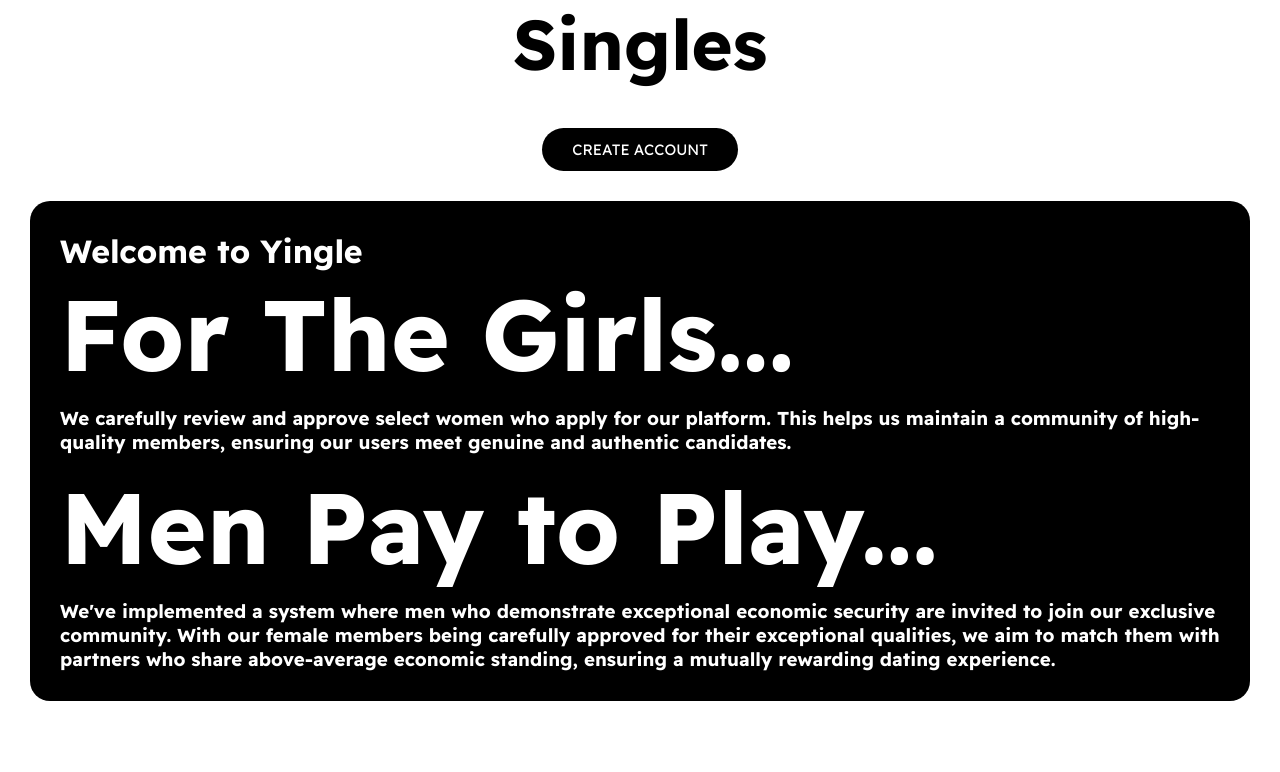
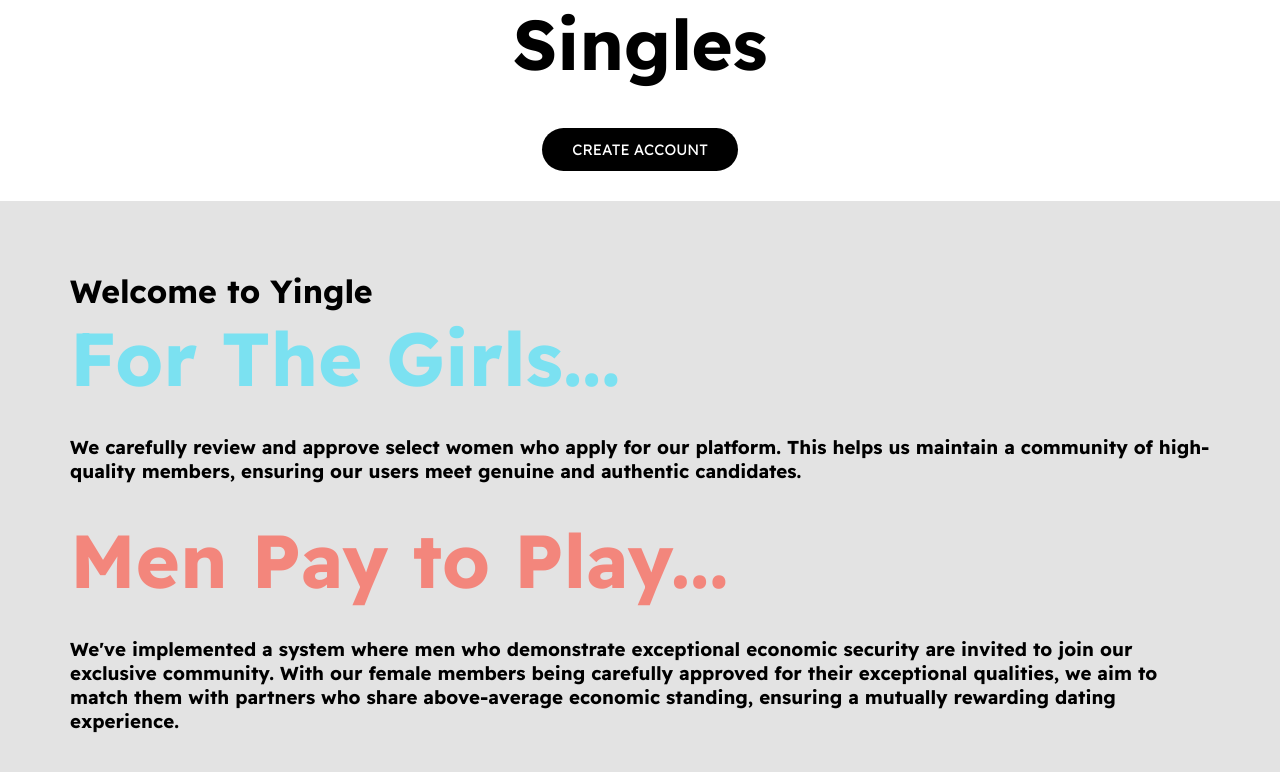
Before and after one commit to BonJenn/yinglev4, a React (Create React App) app in the folder client/: page / in a window 1280 px wide. Shown: the part 326-1098 px from the top of the page. Before the commit the page ends 1057 px from the top, so only its background shows below. Built offline with nearby package versions, Linux system fonts and the light colour scheme.

Commit message:
Redesign and populating matches in chat box

```diff
--- a/client/src/components/Hero.js
+++ b/client/src/components/Hero.js
@@ -5,12 +5,12 @@
         <div className="hero_section">
             <h1 className="hero_text_main">Welcome to Yingle</h1>
             <div className="hero_info">
-                <h2 className="hero_text_title">For The Girls...</h2>
+                <h2 className="hero_text_title_1">For The Girls...</h2>
                 <h3 className="hero_text_description">We carefully review and approve select women who apply for our platform.
                     This helps us maintain a community of high-quality members,
                     ensuring our users meet genuine and authentic candidates.</h3>
 
-                <h2 className="hero_text_title">Men Pay to Play...</h2>
+                <h2 className="hero_text_title_2">Men Pay to Play...</h2>
                 <h3 className="hero_text_description">We've implemented a system where men who demonstrate exceptional economic security are invited to join our exclusive community.
                     With our female members being carefully approved for their exceptional qualities,
                     we aim to match them with partners who share above-average economic standing, ensuring a mutually rewarding dating experience.</h3>
--- a/client/src/index.css
+++ b/client/src/index.css
@@ -135,6 +135,7 @@
 */
 
 .home {
+
   overflow-y:auto;
   margin-top: 10vh;
   min-height: auto;
@@ -148,38 +149,49 @@
 }
 
 .hero_section {
-  border-radius: 20px;
-  margin: 30px;
-  padding: 30px;
+
+
+  margin-top: 30px;
+  padding: 70px;
   height: auto;
-  background-color: black;
+  background-color: rgb(227, 227, 227);
 
 }
+
+
 
 .hero_info {
   display: flex;
   flex-direction: column;
   align-items: flex-start;
-  gap: 10px; /* Adjusts spacing between flex items */
+  gap: 30px; /* Adjusts spacing between flex items */
+
 }
 
 .hero_section .hero_text_main,
-.hero_section .hero_text_title,
+.hero_section .hero_text_title_1,
+.hero_section .hero_text_title_2,
 .hero_section .hero_text_description {
   margin: 0; /* Removes default margins */
+
 }
 
 .hero_section .hero_text_main {
-  color: white;
+  color: black;
 }
 
-.hero_section .hero_text_title {
-  color: white;
-  font-size: 100px;
+.hero_text_title_1 {
+  color: rgb(123, 225, 241);
+  font-size: 75px;
+}
+
+.hero_text_title_2 {
+  color: rgb(243, 134, 124);
+  font-size: 75px;
 }
 
 .hero_section .hero_text_description {
-  color: white;
+  color: black;
 }
 
 
--- a/client/src/pages/Dashboard.js
+++ b/client/src/pages/Dashboard.js
@@ -8,6 +8,7 @@
 
 const Dashboard = () => {
     const [user, setUser] = useState(null)
+    const [genderedUsers, setGenderedUsers ] = useState(null)
     const [ cookies, setCookie, removeCookie ] = useCookies(['user'])
 
 
@@ -24,11 +25,30 @@
       }
     }
 
+
+    const getGenderedUsers = async () => {
+      try {
+        const response = await axios.get('http://localhost:8000/gendered-users', {
+          params: { gender: user?.gender_interest}
+        })
+        setGenderedUsers(response.data)
+
+      } catch (error) {
+        console.log(error)
+      }
+    }
+
+
+
+
+
     useEffect(() => {
       getUser()
+      getGenderedUsers()
     }, [])
 
     console.log('user', user)
+    console.log('gendered-users', genderedUsers)
 
 
     const characters = [
```
Also changed, not shown: 1 other file (tests, documents, lock files or other folders).
